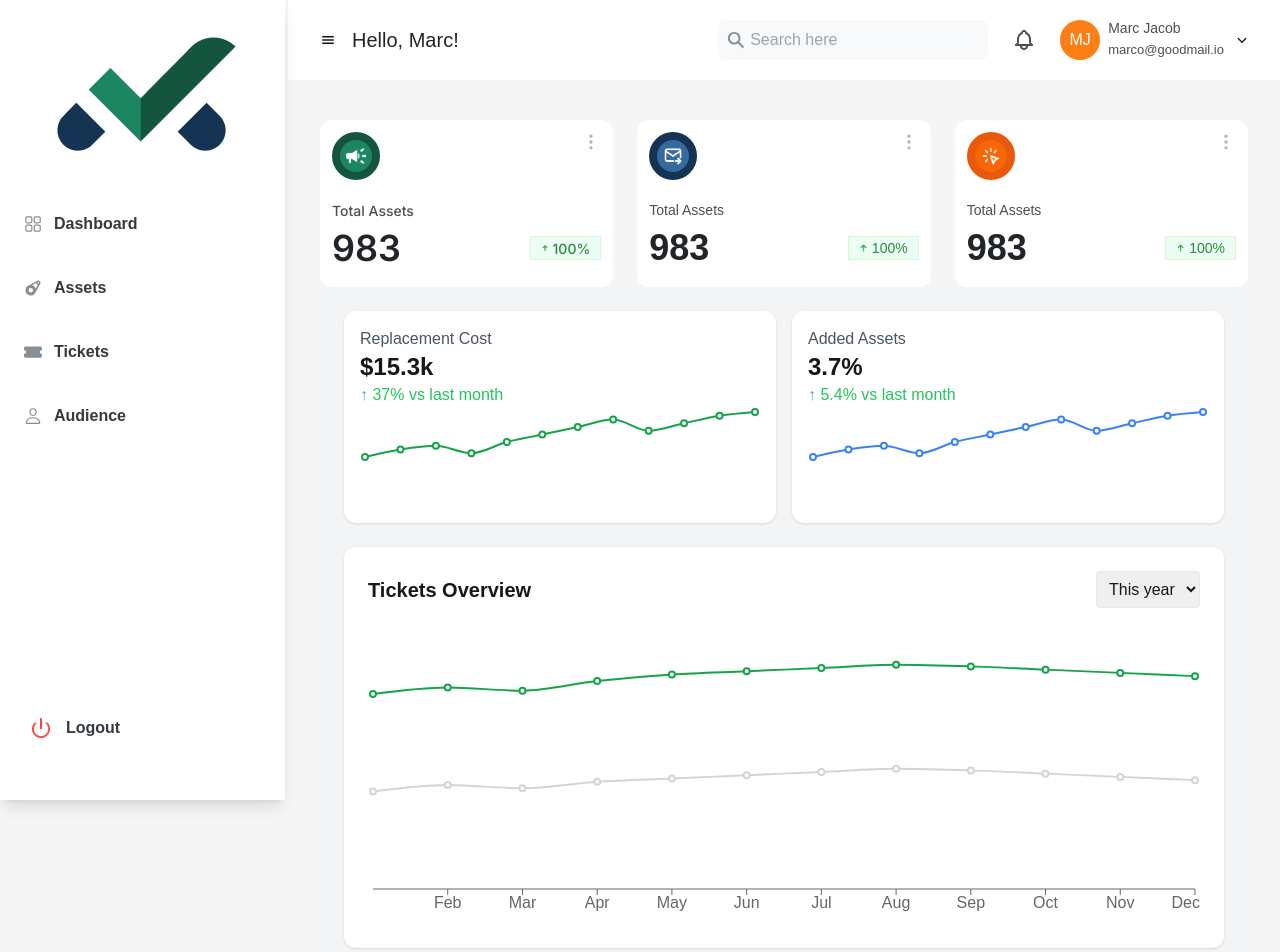
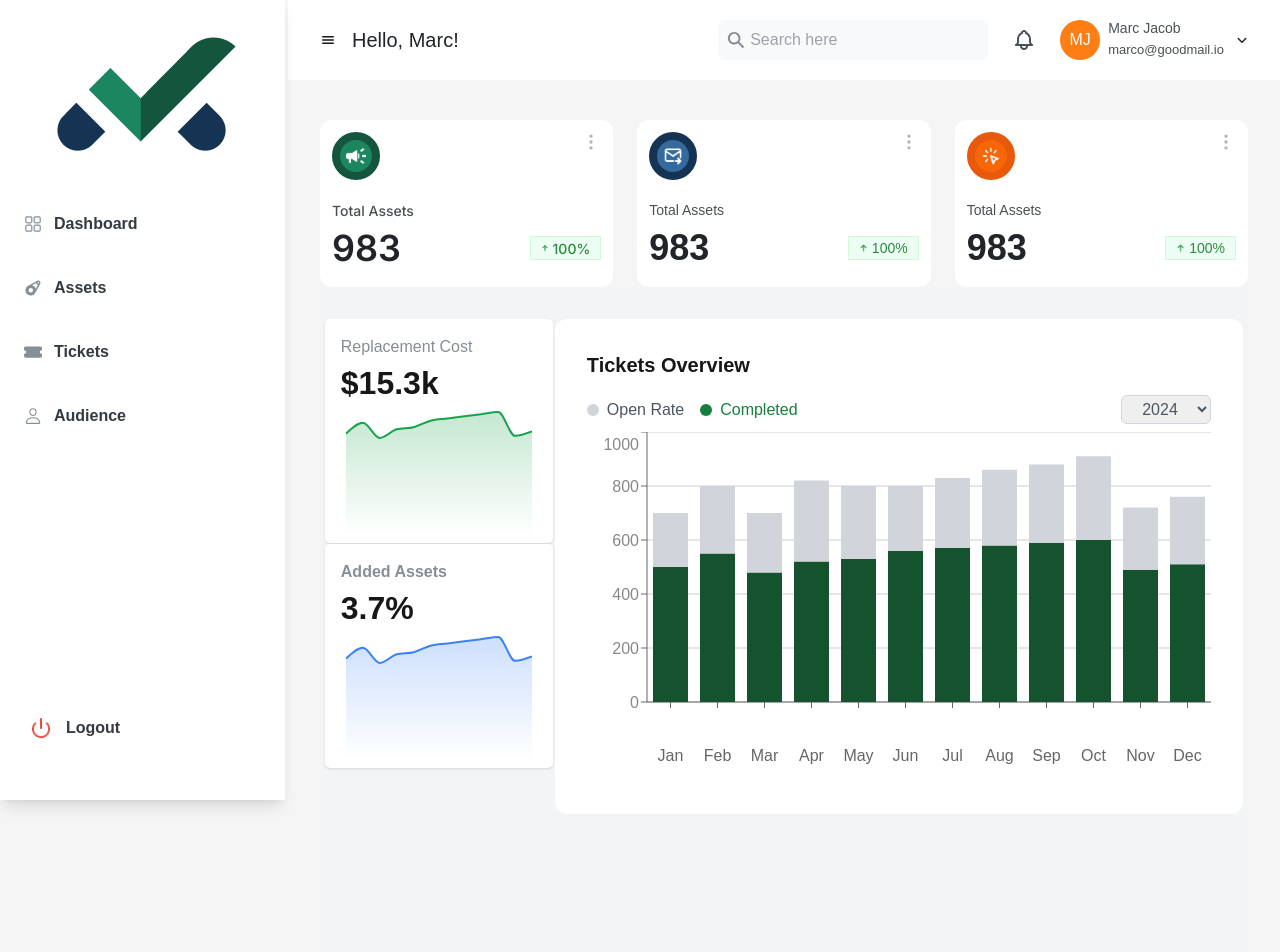
Before and after one commit to abdulrehman41777/asset_managements, a Next.js app: page /dashboard in a window 1280 px wide. Shown: the top 952 px of the page. Built offline with nearby package versions, Linux system fonts and the light colour scheme.

Commit message:
somechanges_by_ahmed

```diff
--- a/components/overview-section/index.tsx
+++ b/components/overview-section/index.tsx
@@ -1,89 +1,100 @@
+'use client';
+
 import { useState } from "react";
-import { LineChart, Line, XAxis, Tooltip, ResponsiveContainer } from "recharts";
+import { BarChart, Bar, XAxis, YAxis, Tooltip, ResponsiveContainer, CartesianGrid, AreaChart, Area } from "recharts";
 
-const assetData = [
-  { month: "Jan", value: 12 },
-  { month: "Feb", value: 14 },
-  { month: "Mar", value: 15 },
-  { month: "Apr", value: 13 },
-  { month: "May", value: 16 },
-  { month: "Jun", value: 18 },
-  { month: "Jul", value: 20 },
-  { month: "Aug", value: 22 },
-  { month: "Sep", value: 19 },
-  { month: "Oct", value: 21 },
-  { month: "Nov", value: 23 },
-  { month: "Dec", value: 24 },
+const barData = [
+  { name: "Jan", open: 200, completed: 500 },
+  { name: "Feb", open: 250, completed: 550 },
+  { name: "Mar", open: 220, completed: 480 },
+  { name: "Apr", open: 300, completed: 520 },
+  { name: "May", open: 270, completed: 530 },
+  { name: "Jun", open: 240, completed: 560 },
+  { name: "Jul", open: 260, completed: 570 },
+  { name: "Aug", open: 280, completed: 580 },
+  { name: "Sep", open: 290, completed: 590 },
+  { name: "Oct", open: 310, completed: 600 },
+  { name: "Nov", open: 230, completed: 490 },
+  { name: "Dec", open: 250, completed: 510 },
 ];
 
-const ticketData = [
-  { month: "Jan", open: 300, completed: 600 },
-  { month: "Feb", open: 320, completed: 620 },
-  { month: "Mar", open: 310, completed: 610 },
-  { month: "Apr", open: 330, completed: 640 },
-  { month: "May", open: 340, completed: 660 },
-  { month: "Jun", open: 350, completed: 670 },
-  { month: "Jul", open: 360, completed: 680 },
-  { month: "Aug", open: 370, completed: 690 },
-  { month: "Sep", open: 365, completed: 685 },
-  { month: "Oct", open: 355, completed: 675 },
-  { month: "Nov", open: 345, completed: 665 },
-  { month: "Dec", open: 335, completed: 655 },
-];
+const areaData = barData.map(({ name, completed }) => ({ month: name, value: completed / 25 }));
+
+const years = ["2022", "2023", "2024", "2025"];
 
 export default function Dashboard() {
-  const [filter, setFilter] = useState("This year");
+  const [selectedYear, setSelectedYear] = useState("2024");
 
   return (
-    <div className="p-6 bg-gray-100 min-h-screen">
-      <div className="grid grid-cols-1 md:grid-cols-2 gap-4">
-        <div className="bg-white p-4 rounded-xl shadow">
-          <h3 className="text-gray-600">Replacement Cost</h3>
-          <p className="text-2xl font-semibold">$15.3k</p>
-          <p className="text-green-500">↑ 37% vs last month</p>
-          <ResponsiveContainer width="100%" height={100}>
-            <LineChart data={assetData}>
+    <div className="p-[0.6vh] bg-gray-100 min-h-screen pt-8">
+      <div className="grid grid-cols-4 gap-[0.2vh] ">
+        <div className="col-span-1 flex flex-col gap-[0.1vh] ">
+          <div className="bg-white p-4 rounded-[5px] shadow w-full h-56">
+            <h3 className="text-[#868E96]">Replacement Cost</h3>
+            <p className="text-[32px] font-semibold">$15.3k</p>
+
+            <ResponsiveContainer width="100%" height={140}>
+              <AreaChart data={areaData}>
+                <defs>
+                  <linearGradient id="colorGreen" x1="0" y1="0" x2="0" y2="1">
+                    <stop offset="5%" stopColor="#16a34a" stopOpacity={0.4} />
+                    <stop offset="95%" stopColor="#16a34a" stopOpacity={0} />
+                  </linearGradient>
+                </defs>
                 <XAxis dataKey="month" hide />
                 <Tooltip />
-              <Line type="monotone" dataKey="value" stroke="#16a34a" strokeWidth={2} />
-            </LineChart>
+                <Area type="monotone" dataKey="value" stroke="#16a34a" fill="url(#colorGreen)" strokeWidth={2} />
+              </AreaChart>
             </ResponsiveContainer>
           </div>
-        <div className="bg-white p-4 rounded-xl shadow">
-          <h3 className="text-gray-600">Added Assets</h3>
-          <p className="text-2xl font-semibold">3.7%</p>
-          <p className="text-green-500">↑ 5.4% vs last month</p>
-          <ResponsiveContainer width="100%" height={100}>
-            <LineChart data={assetData}>
+          <div className="bg-white p-4 rounded-[5px] shadow w-full h-56">
+            <h3 className="text-[#868E96] font-semibold text-[16px]">Added Assets</h3>
+            <p className="text-[32px] font-semibold">3.7%</p>
+            <ResponsiveContainer width="100%" height={140}>
+              <AreaChart data={areaData}>
+                <defs>
+                  <linearGradient id="colorBlue" x1="0" y1="0" x2="0" y2="1">
+                    <stop offset="5%" stopColor="#3b82f6" stopOpacity={0.4} />
+                    <stop offset="95%" stopColor="#3b82f6" stopOpacity={0} />
+                  </linearGradient>
+                </defs>
                 <XAxis dataKey="month" hide />
                 <Tooltip />
-              <Line type="monotone" dataKey="value" stroke="#3b82f6" strokeWidth={2} />
-            </LineChart>
+                <Area type="monotone" dataKey="value" stroke="#3b82f6" fill="url(#colorBlue)" strokeWidth={2} />
+              </AreaChart>
             </ResponsiveContainer>
           </div>
         </div>
-
-      <div className="mt-6 bg-white p-6 rounded-xl shadow">
-        <div className="flex justify-between items-center mb-4">
-          <h3 className="text-xl font-semibold">Tickets Overview</h3>
-          <select
-            className="p-2 border rounded"
-            value={filter}
-            onChange={(e) => setFilter(e.target.value)}
-          >
-            <option>This year</option>
-            <option>Last year</option>
+        <div className="col-span-3 bg-white p-8 rounded-xl">
+        <h2 className="text-xl font-semibold mb-4">Tickets Overview</h2>
+          <div className="flex items-center justify-between mb-2">
+            <div className="flex items-center gap-4">
+              <div className="flex items-center gap-2">
+                <span className="w-3 h-3 bg-gray-300 rounded-full"></span>
+                <span className="text-gray-600 font-medium">Open Rate</span>
+              </div>
+              <div className="flex items-center gap-2">
+                <span className="w-3 h-3 bg-green-700 rounded-full"></span>
+                <span className="text-green-700 font-medium">Completed</span>
+              </div>
+            </div>
+            <select className="border border-gray-300 px-4 py-1 rounded-md text-gray-600 font-medium" value={selectedYear} onChange={(e) => setSelectedYear(e.target.value)}>
+              {years.map((year) => (
+                <option key={year} value={year}>{year}</option>
+              ))}
             </select>
           </div>
-
-        <ResponsiveContainer width="100%" height={300}>
-          <LineChart data={ticketData}>
-            <XAxis dataKey="month" />
+          <ResponsiveContainer width="100%" height={350}>
+            <BarChart data={barData} barCategoryGap={10} margin={{ bottom: 50 }}>
+              <CartesianGrid stroke="#ccc" vertical={false} horizontal={true} />
+              <XAxis dataKey="name" tick={{ dy: 40 }} />
+              <YAxis tickCount={6} tick={{ fill: "#888" }} />
               <Tooltip />
-            <Line type="monotone" dataKey="completed" stroke="#16a34a" strokeWidth={2} />
-            <Line type="monotone" dataKey="open" stroke="#d1d5db" strokeWidth={2} />
-          </LineChart>
+              <Bar dataKey="completed" stackId="a" fill="#14532d" barSize={35} />
+              <Bar dataKey="open" stackId="a" fill="#d1d5db" barSize={35} />
+            </BarChart>
           </ResponsiveContainer>
+        </div>
       </div>
     </div>
   );
```
Also changed, not shown: components/main-assets-cards.tsx (line endings or trailing spaces). Lines whose indentation alone changed are shown as unchanged.
